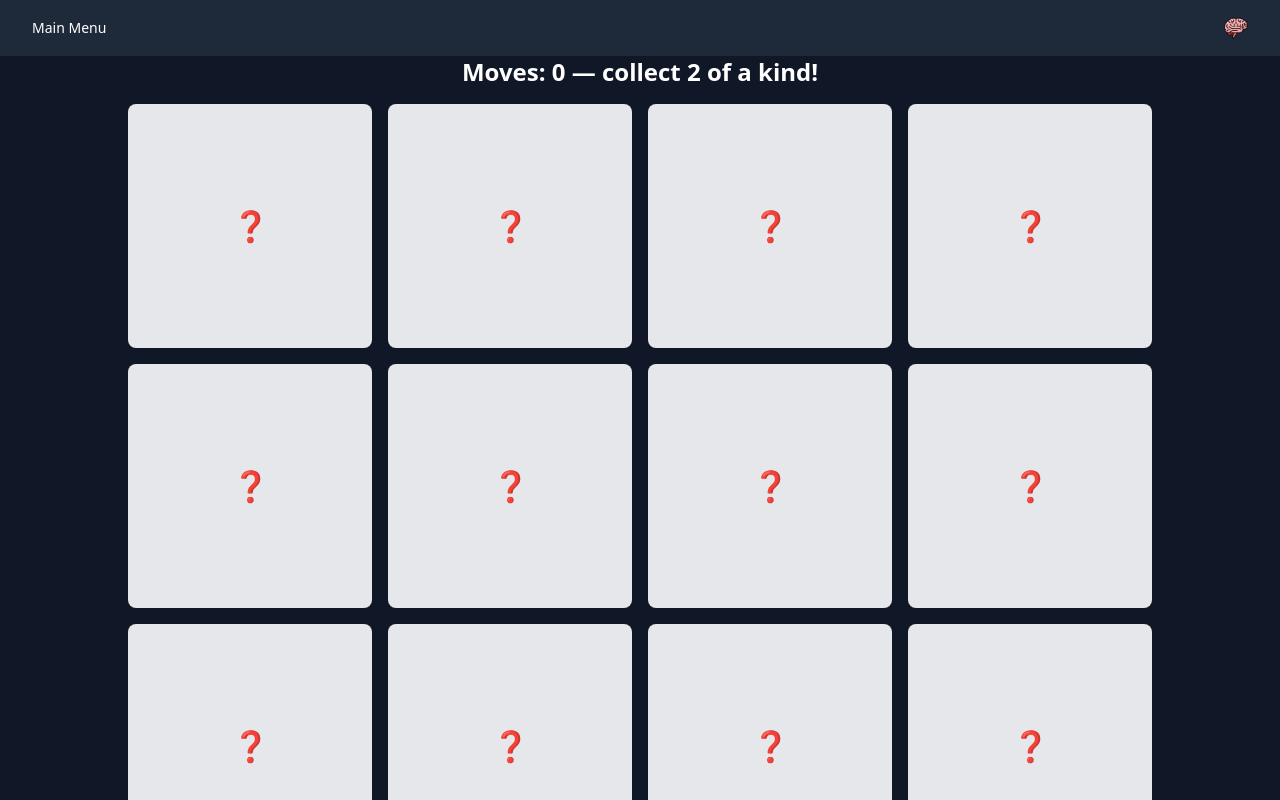
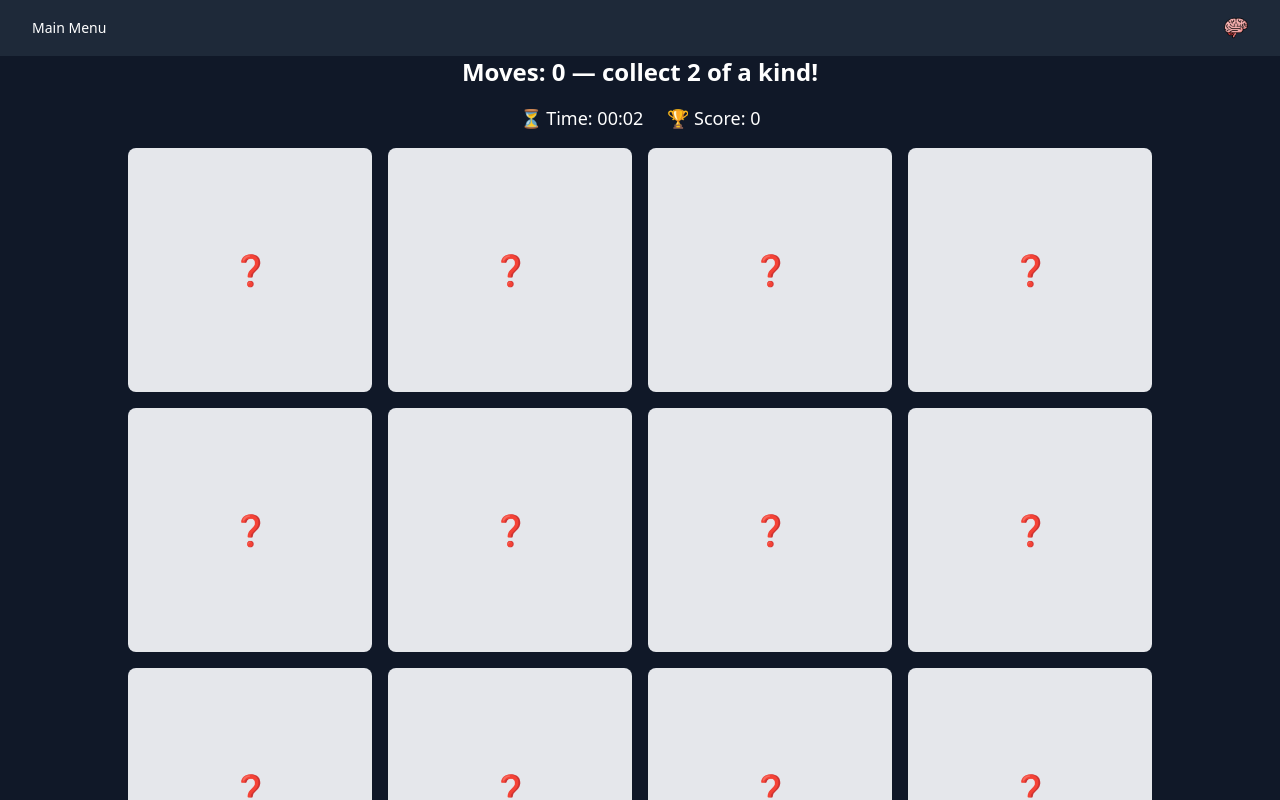
Before and after one commit to gennadykriss/Game, a React (Vite) app: page / in a window 1280 px wide. Both pictures are taken after a click on the button "Start Game". Shown: the top 800 px of the page. Built offline with nearby package versions, Linux system fonts and the light colour scheme.

Commit message:
added score, timer, victory popup

```diff
--- a/src/components/MemoryGame.jsx
+++ b/src/components/MemoryGame.jsx
@@ -48,6 +48,8 @@ export default function MemoryGame({
   difficulty = 'Easy',
   iconSet    = 'Normal',
   matchCount = 2,
+  darkMode   = false,
+  onMainMenu = () => {},
 }) {
   // derive our numbers
   const totalCards = DIFFICULTY_LEVELS[difficulty] || DIFFICULTY_LEVELS.Easy;
@@ -60,11 +62,14 @@ export default function MemoryGame({
   const [matched,  setMatched]  = useState([]);
   const [moves,    setMoves]    = useState(0);
   const [disabled, setDisabled] = useState(false);
+  const [time, setTime] = useState(0);
+  const [score, setScore] = useState(0);
 
   // deck builder
   const initializeDeck = useCallback(() => {
     const icons    = ICON_SETS[iconSet] || ICON_SETS.Normal;
     const shuffled = shuffleArray(icons);
+    setScore(0);
 
     const groupIcons = shuffled.slice(0, groupCount);
     const leftover   = totalCards - groupCount * matchCount;
@@ -81,6 +86,7 @@ export default function MemoryGame({
     setFlipped([]);
     setMatched([]);
     setMoves(0);
+    setTime(0);
     setDisabled(false);
   }, [iconSet, groupCount, totalCards, matchCount]);
 
@@ -88,6 +94,18 @@ export default function MemoryGame({
   useEffect(() => {
     initializeDeck();
   }, [initializeDeck]);
+
+  // timer
+  useEffect(() => {
+    if (matched.length === groupCount * matchCount) {
+      return;
+    }
+    const interval = setInterval(() => {
+      setTime(t => t + 1);
+    }, 1000);
+
+    return () => clearInterval(interval);
+  }, [matched, groupCount, matchCount]);
 
   // restart handler
   const handleRestart = () => {
@@ -108,6 +126,9 @@ export default function MemoryGame({
       const allMatch  = nextFlipped.every(i => cards[i].icon === firstIcon);
       if (allMatch) {
         setMatched(m => [...m, ...nextFlipped]);
+        setScore(s => s + 100);
+      } else {
+        setScore(s => Math.max(0, s - 10));
       }
 
       setTimeout(() => {
@@ -118,12 +139,22 @@ export default function MemoryGame({
   };
 
   const hasWon = matched.length >= groupCount * matchCount;
+  const minutes = Math.floor(time / 60).toString().padStart(2, '0');
+  const seconds = (time % 60).toString().padStart(2, '0');
+  const misses = moves - Math.floor(matched.length / matchCount);
+
 
   return (
     <div className="flex flex-col items-center w-full">
       <h2 className="text-2xl font-semibold mb-4">
         Moves: {moves} — collect {matchCount} of a kind!
       </h2>
+
+      <div className="text-lg font-medium mb-4 flex gap-6">
+      <div>⏳ Time: {minutes}:{seconds}</div>
+      <div>🏆 Score: {score}</div>
+      </div>
+
 
       <div
         className="grid gap-4 w-full max-w-screen-lg"
@@ -150,12 +181,23 @@ export default function MemoryGame({
       </div>
 
       {hasWon && (
-        <div className="mt-6 text-xl font-bold text-green-500">
-          🎉 You matched {groupCount} set
-          {groupCount > 1 ? 's' : ''} of {matchCount} in {moves} moves! 🎉
+        <div className="fixed inset-0 flex items-center justify-center z-50 ${darkMode ? 'bg-black bg-opacity-40' : 'bg-gray-300 bg-opacity-40'}">
+          <div className={`rounded-lg p-8 max-w-sm w-full text-center shadow-lg ${darkMode ? 'bg-gray-800 text-white' : 'bg-white text-gray-900'}`}>
+            <h2 className="text-3xl font-bold mb-4 text-green-600">You Win! 🎉</h2>
+            <p className="mb-2 text-lg">⏳ Time: {minutes}:{seconds}</p>
+            <p className="mb-2 text-lg">🏆 Score: {score}</p>
+            <p className="mb-6 text-lg">❌ Misses: {misses}</p>
+            <div className="flex gap-4">
+              <button onClick={handleRestart} className="flex-1 bg-blue-500 hover:bg-blue-400 text-white font-semibold text-xl py-3 rounded-full transition">
+                Restart
+              </button>
+              <button onClick={onMainMenu} className="flex-1 bg-green-400 hover:bg-green-300 text-gray-900 font-semibold text-xl py-3 rounded-full transition">
+                Menu
+              </button>
+            </div>
+          </div>
         </div>
-      )}
-
+    )}
       <button
         onClick={handleRestart}
         className="mt-6 bg-blue-500 hover:bg-blue-400 text-white font-semibold px-6 py-2 rounded-full"
--- a/src/components/MenuScreen.jsx
+++ b/src/components/MenuScreen.jsx
@@ -146,6 +146,8 @@ export default function MenuScreen() {
             difficulty={difficulty}
             iconSet={iconSet}
             matchCount={matchCount}
+            darkMode={darkMode}
+            onMainMenu={() => setShowGame(false)}
         />
 
           <button
```
